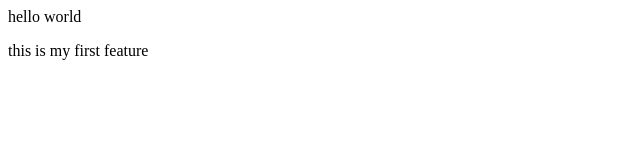
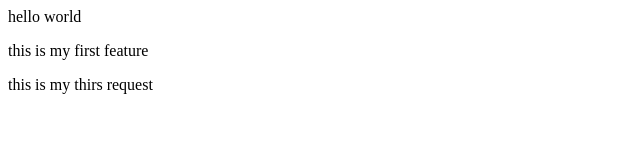
Before and after one commit to Sudhirrawol/localRepo, a plain HTML site: page index.html in a window 1280 px wide. Shown: the whole page, without its empty margins (0-640 px from the left). Drawn offline with Linux system fonts and the light colour scheme.

Commit message:
third commit

```diff
--- a/index.html
+++ b/index.html
@@ -1,2 +1,3 @@
 <p>hello world</p>
 <p>this is my first feature</p>
+<p>this is my thirs request</p>
```
